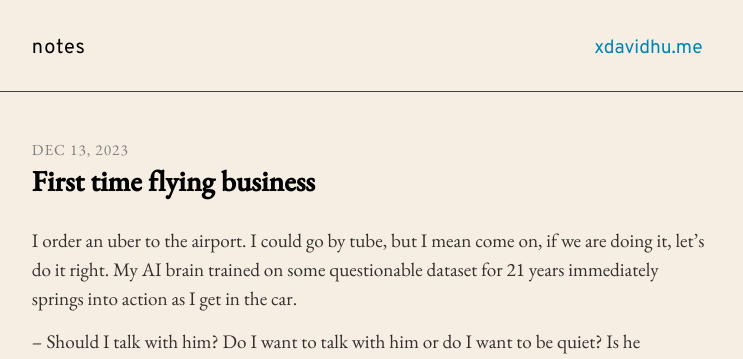
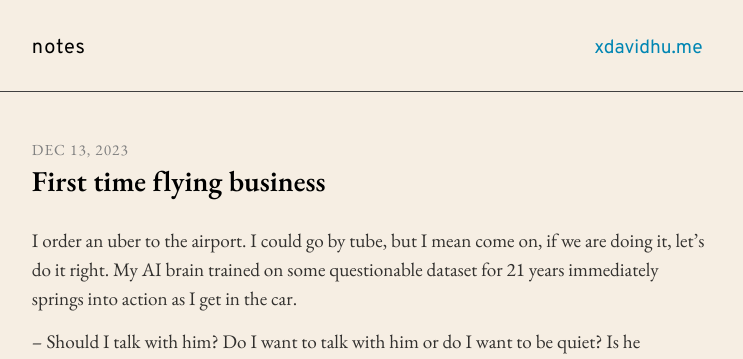
Before and after one commit to xdavidhu/notes.xdavidhu.me, a Jekyll site: the page built from _posts/2023-12-13-first-time-flying-business.md, in a window 1280 px wide. Shown: the top 359 px of the page, without its empty margins (267-1010 px from the left). Built offline with Jekyll 4.4.1, drawn with Linux system fonts in a browser that asks for light colours.

Commit message:
Title font to semibold 600

```diff
--- a/assets/scss/_variables.scss
+++ b/assets/scss/_variables.scss
@@ -1,5 +1,5 @@
 // Typography
-@import url('https://fonts.googleapis.com/css?family=EB+Garamond:400,500');
+@import url('https://fonts.googleapis.com/css?family=EB+Garamond:wght@400;600');
 @import url('https://fonts.googleapis.com/css?family=Overpass:400');
 $base-font-family: 'EB Garamond';
 $heading-font-family: $base-font-family;
--- a/assets/scss/base/_typography.scss
+++ b/assets/scss/base/_typography.scss
@@ -20,7 +20,7 @@
   font-size: $base-font-size;
   line-height: $heading-line-height;
   margin: $small-spacing 0 $small-spacing 0;
-  font-weight: 700;
+  font-weight: 600;
 }
 
 h1 {
```
